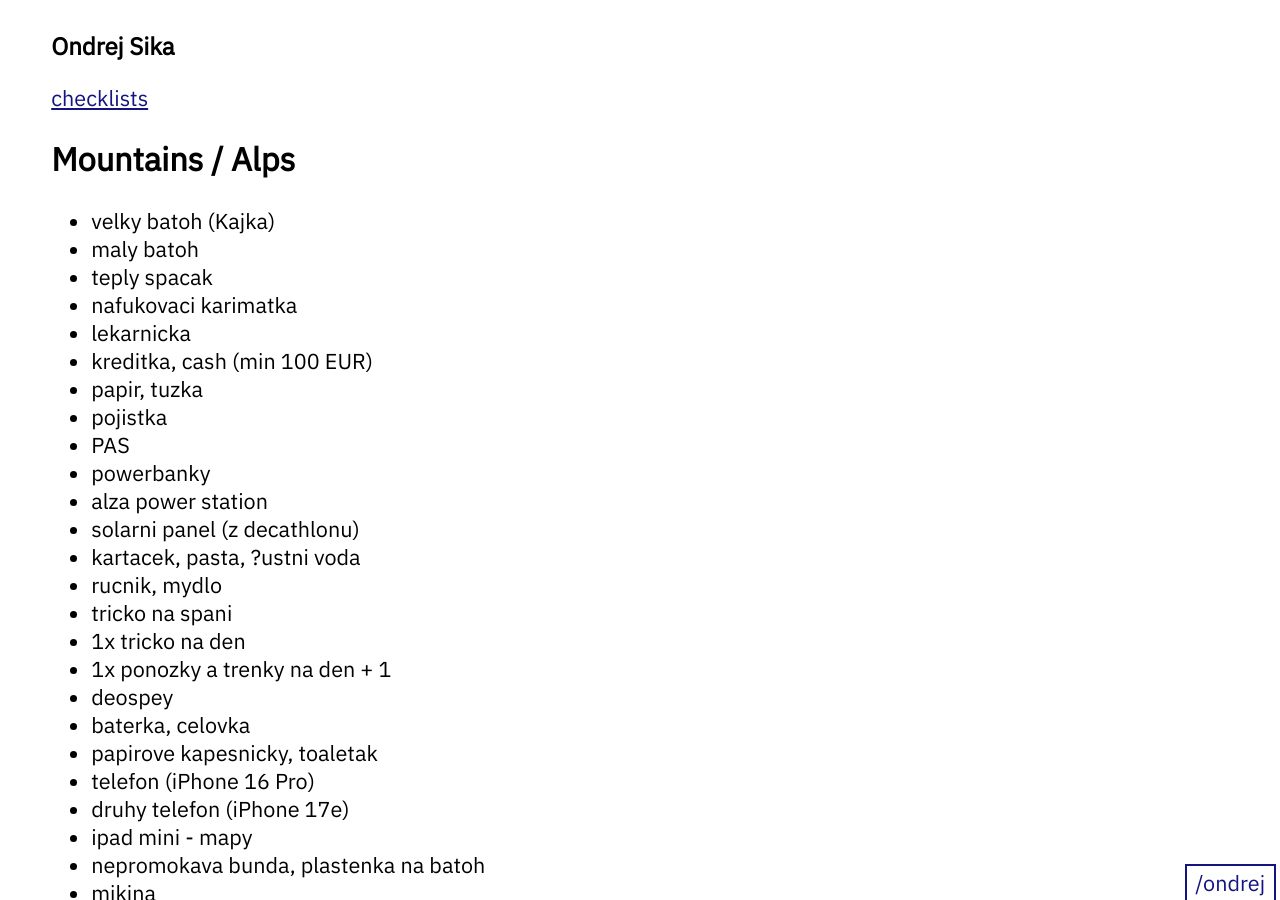
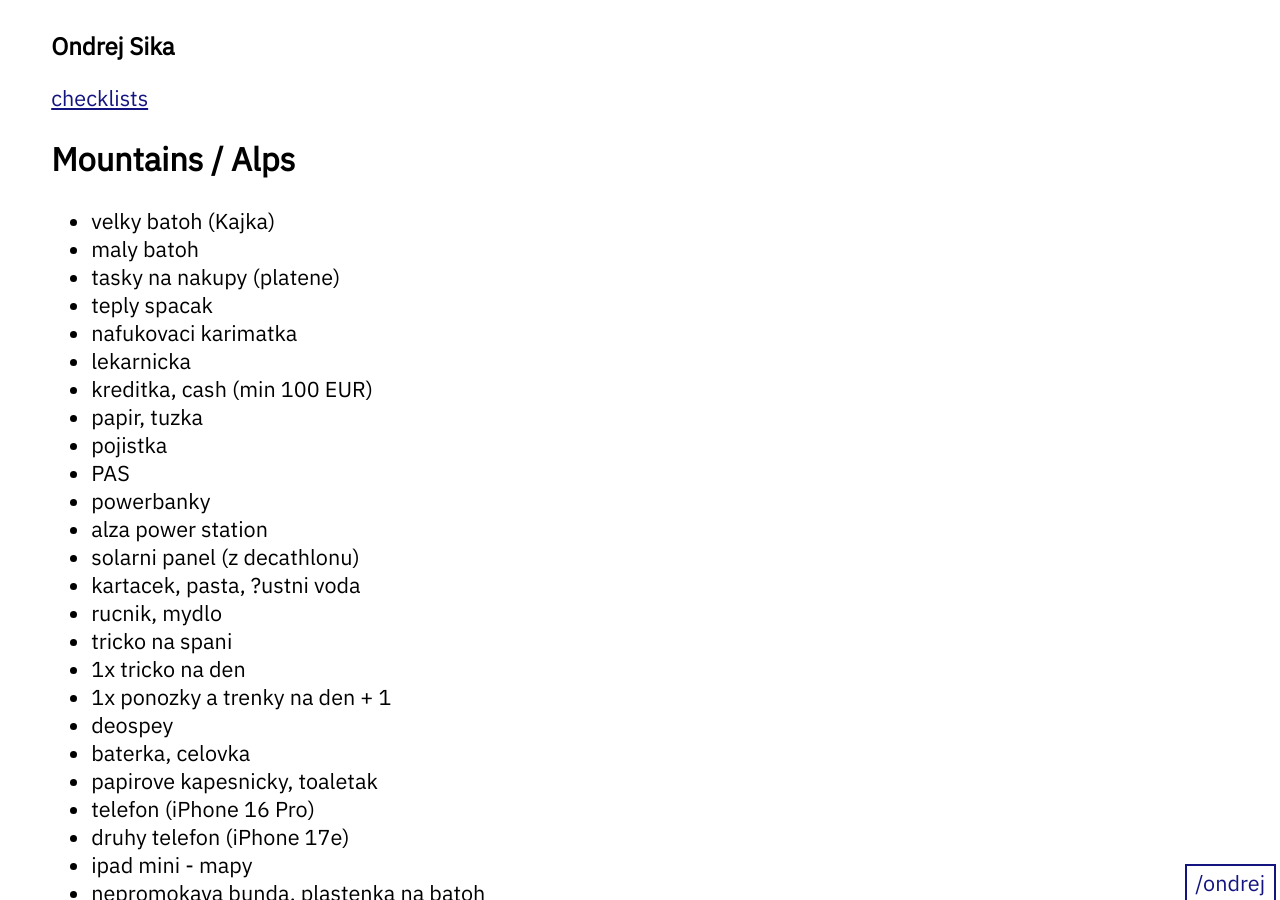
Before and after one commit to ondrejsika/ondrejsika.com, a Jekyll site: the page built from ondrej/checklists/mountains.md, in a window 1280 px wide and 900 px high. Built offline with Jekyll 4.4.1, drawn with Linux system fonts in a browser that asks for light colours.

Commit message:
feat(ondrej/checklists/mountains): Add shopping bags

```diff
--- a/ondrej/checklists/mountains.md
+++ b/ondrej/checklists/mountains.md
@@ -9,6 +9,7 @@
 
 - velky batoh (Kajka)
 - maly batoh
+- tasky na nakupy (platene)
 - teply spacak
 - nafukovaci karimatka
 - lekarnicka
```
